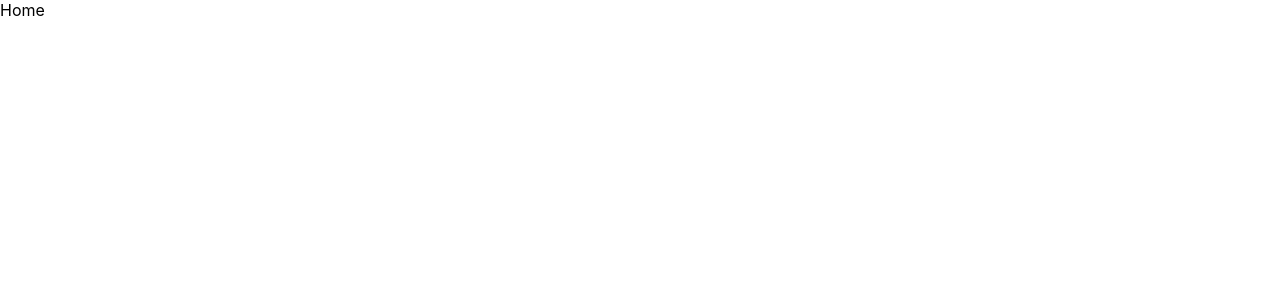
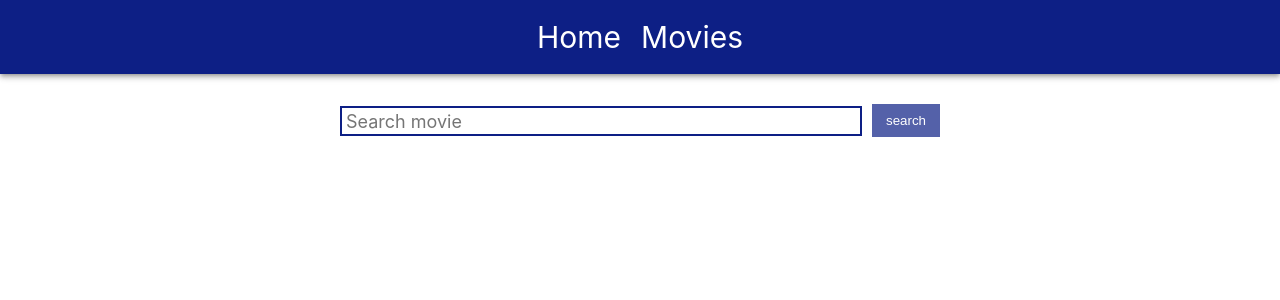
Before and after one commit to SerhiiIsaev/goit-react-hw-05-movies, a React (Create React App) app: page /movies in a window 1280 px wide. Shown: the top 300 px of the page. Built offline with nearby package versions, Linux system fonts and the light colour scheme.

Commit message:
add movies

```diff
--- a/src/App.jsx
+++ b/src/App.jsx
@@ -1,8 +1,9 @@
 import { Routes, Route } from "react-router-dom"
 import { ToastContainer } from 'react-toastify';
 import 'react-toastify/dist/ReactToastify.css';
-import { SharedLayout } from "components/SharedLayout/SharedLayout";
-import { Home } from "components/Home/Home";
+import { Header } from "components/Header/Header";
+import { Home } from "Pages/Home/Home";
+import { Movies } from "Pages/Movies/Movies";
 // import { lazy, Suspense } from 'react';
 // import Loader from './components/Loader'
 // import Header from './components/Header'
@@ -27,14 +28,16 @@ import { Home } from "components/Home/Home";
 const App = () => {
   return (
     <>
+        <Header/>
         <Routes>
-          <Route path="/" element={<SharedLayout/>}>
-            <Route index path="/home" element={<Home />}/>
+
+            <Route index path="/" element={<Home />} />
+            <Route path="/movies" element={<Movies />}/>
 
 
 
             <Route path="*" element={<Home />}/>
-          </Route>
+
         </Routes>
         <ToastContainer autoClose={2000} />
 
--- /dev/null
+++ b/src/Pages/Home/Home.jsx
@@ -0,0 +1,55 @@
+import { useState, useEffect } from 'react';
+import { getTrendingMovies } from '../../utils/API';
+import { Link, useLocation } from 'react-router-dom';
+import styles from './Home.module.css';
+
+
+
+
+const Home =()=> {
+
+const location = useLocation();
+  const [movies, setMovies] = useState([]);
+
+  useEffect(() => {
+    const getMovies = async () => {
+      const { results } = await getTrendingMovies();
+
+      setMovies(results);
+    };
+
+    getMovies();
+  }, []);
+
+  return (
+    <>
+      <h1 className={styles.title}>Tranding today</h1>
+      <ul className={styles.listItem}>
+      {movies &&
+        movies.map(
+          ({id, title, }) => (
+              <li key={id} id={id}>
+                <Link
+                  to={{
+                    pathname: `/movies/${`${id}`}`,
+                    state: {
+                      from: {
+                        location,
+                        label: 'Back to Home',
+                      },
+                    },
+                  }}
+                >
+                  <p>{title}</p>
+                </Link>
+              </li>
+
+          )
+        )}
+        </ul>
+    </>
+  );
+
+}
+
+export {Home}
--- /dev/null
+++ b/src/Pages/Home/Home.module.css
@@ -0,0 +1,7 @@
+.title {
+    margin-left: 20px;
+}
+
+.listItem {
+    list-style: none;
+}
--- /dev/null
+++ b/src/Pages/Movies/Movies.jsx
@@ -0,0 +1,93 @@
+import { toast } from 'react-toastify';
+import styles from './Movies.module.css'
+import { useState, useEffect } from 'react';
+import { searchMovies } from '../../utils/API';
+import { Link, useLocation, useNavigate } from 'react-router-dom';
+
+const Movies = () => {
+  const [movieToFind, setMovieToFind] = useState('');
+  const [movies, setMovies] = useState([]);
+
+  const location = useLocation();
+  const history = useNavigate();
+
+  useEffect(() => {
+    const searchString = new URLSearchParams(location.search).get('query');
+
+    if (searchString) {
+      const getMovies = async () => {
+        const { results } = await searchMovies(searchString);
+
+        setMovies(results);
+        setMovieToFind(searchString);
+
+      };
+
+      getMovies();
+    }
+  }, [location.search]);
+
+  const handleSubmit = async e => {
+    e.preventDefault();
+
+    if (movieToFind.trim()) {
+      const { results } = await searchMovies(movieToFind);
+
+      setMovies(results);
+      setMovieToFind('');
+
+      if (results.length === 0) {
+        toast.error('We did not found anything! Please change your request and try again');
+      }
+
+      history({
+        ...location,
+        search: `query=${movieToFind}`,
+      });
+    }
+  };
+
+  return (
+    <>
+      <header className={styles.searchbar}>
+        <form className={styles.form} onSubmit={handleSubmit}>
+          <input
+            onChange={e => setMovieToFind(e.target.value)}
+            className={styles.input}
+            type="text"
+            autoComplete="off"
+            autoFocus
+            placeholder="Search movie"
+            value={movieToFind}
+          />
+          <button type="submit" className={styles.button}>
+          search
+          </button>
+        </form>
+      </header>
+      <ul>
+      {movies.length > 0 &&
+        movies.map(({ id, title, poster_path }) => (
+
+            <li key={id} id={id}>
+              <Link
+                to={{
+                  pathname: `/movies/${`${id}`}`,
+                  state: {
+                    from: {
+                      location,
+                    },
+                  },
+                }}
+              >
+                <p>{title}</p>
+              </Link>
+            </li>
+
+        ))}
+        </ul>
+    </>
+  );
+};
+
+export { Movies };
--- /dev/null
+++ b/src/Pages/Movies/Movies.module.css
@@ -0,0 +1,61 @@
+.form {
+    margin-top: 30px;
+    margin-left: auto;
+    margin-right: auto;
+    display: flex;
+    align-items: center;
+    width: 100%;
+    max-width: 600px;
+    background-color: #fff;
+}
+
+.button {
+    display: inline-block;
+    background-color: #0d1f85;
+    color: #fff;
+    opacity: 0.7;
+    transition: opacity 250ms cubic-bezier(0.4, 0, 0.2, 1);
+    cursor: pointer;
+    outline: none;
+    padding-left: 12px;
+    padding-right: 12px;
+    padding-top: 7px;
+    padding-bottom: 7px;
+    text-align: center;
+    border: 2px solid #0d1f85;
+}
+
+.button:hover {
+    opacity: 1;
+}
+
+.btnLabel {
+    color: black;
+    position: absolute;
+    width: 1px;
+    height: 1px;
+    padding: 0;
+    overflow: hidden;
+    clip: rect(0, 0, 0, 0);
+    white-space: nowrap;
+    clip-path: inset(50%);
+    border: 0;
+}
+
+.input {
+    display: inline-block;
+    width: 100%;
+    font: inherit;
+    font-size: 20px;
+    border: none;
+    outline: none;
+    padding-left: 4px;
+    padding-right: 4px;
+    border: 2px solid #0d1f85;
+    margin-right: 10px;
+}
+
+.input::placeholder {
+    font: inherit;
+    font-size: 18px;
+}
--- /dev/null
+++ b/src/components/Header/Header.jsx
@@ -0,0 +1,19 @@
+
+import { NavLink } from 'react-router-dom'
+import styles from './Header.module.css'
+
+const Header =()=> {
+  return (
+  <nav className={styles.header}>
+    <NavLink to="/" className={styles.HeaderLink}>
+      Home
+    </NavLink>
+
+    <NavLink to="/movies" className={styles.HeaderLink}>
+      Movies
+    </NavLink>
+  </nav>
+);
+}
+
+export {Header}
--- /dev/null
+++ b/src/components/Header/Header.module.css
@@ -0,0 +1,28 @@
+.header {
+    top: 0;
+    left: 0;
+    position: sticky;
+    z-index: 999;
+    display: flex;
+    align-items: center;
+    justify-content: center;
+    min-height: 50px;
+    padding-right: 20px;
+    padding-left: 20px;
+    padding-top: 12px;
+    padding-bottom: 12px;
+    color: #fff;
+    background-color: #0d1f85;
+    box-shadow: 0px 2px 4px -1px rgba(0, 0, 0, 0.3),
+        0px 4px 5px 0px rgba(0, 0, 0, 0.14), 0px 1px 10px 0px rgba(0, 0, 0, 0.12);
+}
+
+.HeaderLink {
+    font-size: 30px;
+    color: #fff;
+    text-decoration: none;
+}
+
+.HeaderLink:not(:last-child){
+    margin-right: 20px;
+}
--- a/src/components/Home/Home.jsx
+++ /dev/null
@@ -1,9 +0,0 @@
-import React from 'react'
-
-const Home =()=> {
-  return (
-    <div>Home</div>
-  )
-}
-
-export {Home}
--- a/src/components/SharedLayout/SharedLayout.jsx
+++ /dev/null
@@ -1,10 +0,0 @@
-import React from 'react'
-import { Outlet } from 'react-router-dom'
-
-const SharedLayout =()=> {
-  return (
-    <Outlet/>
-  )
-}
-
-export {SharedLayout}
--- a/src/utils/API.js
+++ b/src/utils/API.js
@@ -16,7 +16,7 @@ export const searchMovies = async (stringToSearch) => {
     return movie;
   };
 
-  export const fetchTrendingMovies = async () => {
+  export const getTrendingMovies = async () => {
     const query = `trending/movie/day?api_key=${API_KEY}`;
     const { data: movies } = await axios.get(query);
     return movies;
```
Also changed, not shown: src/components/Home/Home.css (deleted).
